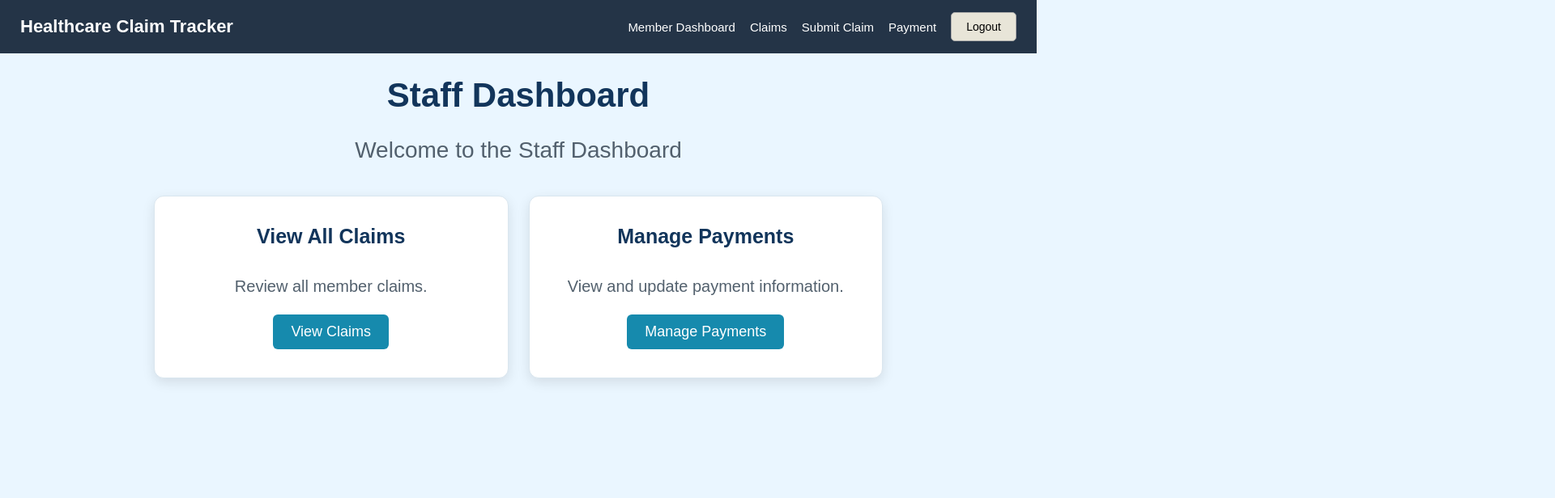
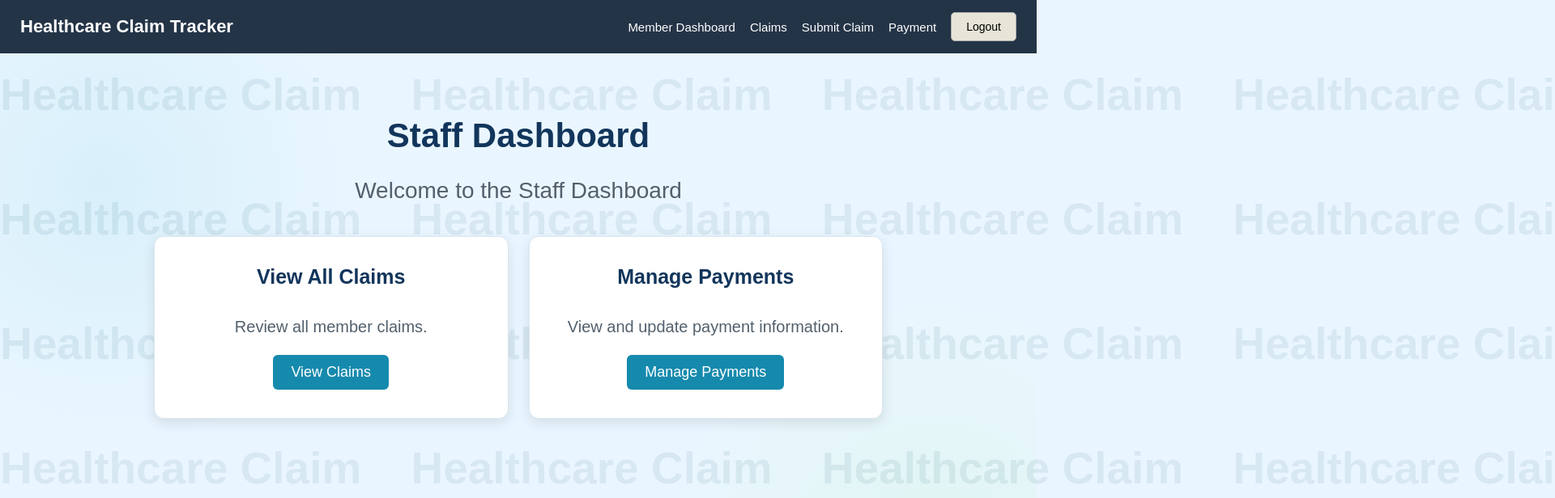
Before and after one commit to MeeraDiraviyam4/Unit2-Healthcare-claim-tracker, a React app in the folder frontend/: page /staff-dashboard in a window 1280 px wide. Shown: the top 616 px of the page at 81% size, 1920 px wide, since content can reach past the window. Built offline with nearby package versions, Linux system fonts and the light colour scheme; the HTML template or start-up script is replaced by a standard one.

Commit message:
Updated staff dashboard

```diff
--- a/frontend/src/pages/StaffDashboard.jsx
+++ b/frontend/src/pages/StaffDashboard.jsx
@@ -5,11 +5,10 @@ import { Link } from "react-router-dom";
 
 function StaffDashboard() {
 
-    return (
-
-        <div>
-
-            <Navbar />
+   return (
+   <>
+      <Navbar />
+        <main className="dashboard-page">
 
             <div className="dashboard-container">
 
@@ -65,8 +64,9 @@ function StaffDashboard() {
 
             </div>
 
-        </div>
-    );
+        </main>
+    </>
+  );
 }
 
 export default StaffDashboard;
```
